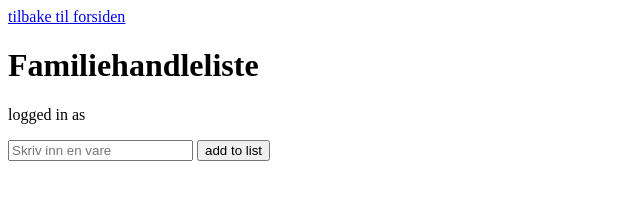
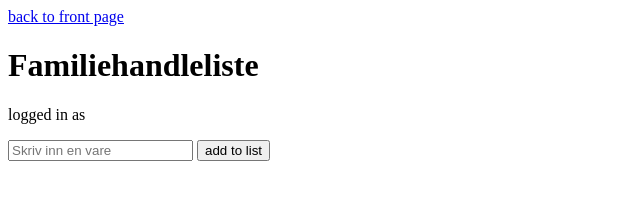
Before and after one commit to wmkkcyyvjt-del/web-app, a plain HTML site: page liste.html in a window 1280 px wide. Shown: the full height of the page, 0-640 px from the left. Drawn offline with Linux system fonts and the light colour scheme.

```diff
--- a/liste.html
+++ b/liste.html
@@ -22,7 +22,7 @@
 </style>
 
 
-   <a href="index.html">tilbake til forsiden</a>
+   <a href="index.html">back to front page</a>
   <h1>Familiehandleliste</h1>
   <p></p>
   <input type="text" id="vareInputt" placeholder="Skriv inn en vare">
```
